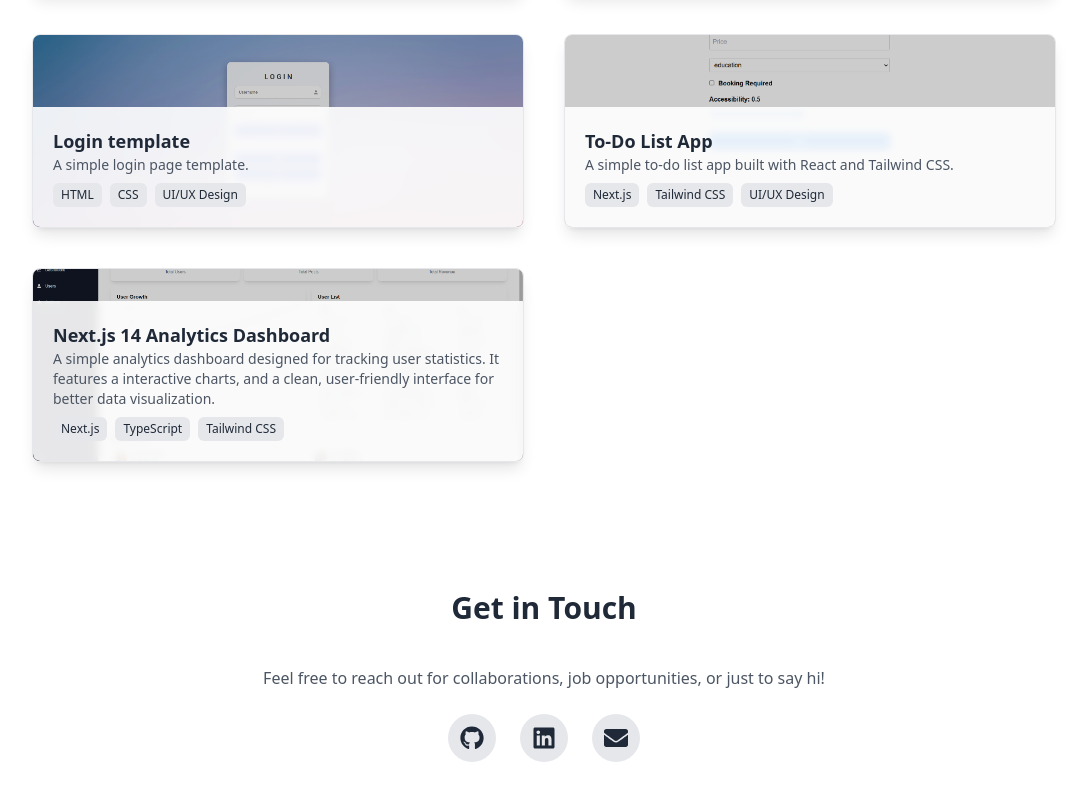
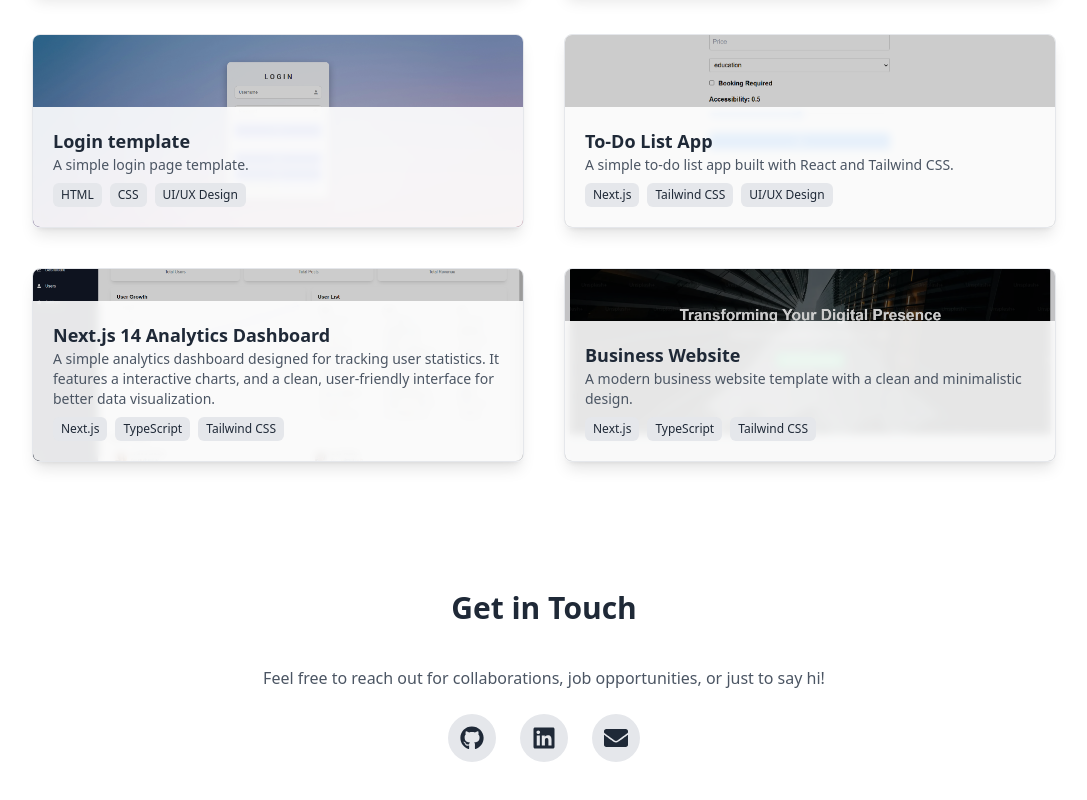
Before and after one commit to hilmanhaikal/portfolio-hlmnhkl, a Next.js app: page / in a window 1280 px wide. Shown: the part 2249-3049 px from the top of the page, without its empty margins (96-1183 px from the left). Built offline with nearby package versions, Linux system fonts and the light colour scheme.

Commit message:
feat: add Business Website project to showcase modern business template

```diff
--- a/src/app/components/Projects.tsx
+++ b/src/app/components/Projects.tsx
@@ -39,6 +39,13 @@ const projects = [
       link: "https://github.com/hilmanhaikal/next-dashboard",
       tech: ["Next.js", "TypeScript", "Tailwind CSS"],
     },
+    {
+      title: "Business Website",
+      description: "A modern business website template with a clean and minimalistic design.",
+      image: "/projects/business.png",
+      link: "https://github.com/hilmanhaikal/next-business-demo",
+      tech: ["Next.js", "TypeScript", "Tailwind CSS"],
+    }
   ];
 
 export default function Projects() {
```
Also changed, not shown: public/projects/business.png (added), 1 other file (tests, documents, lock files or other folders).
